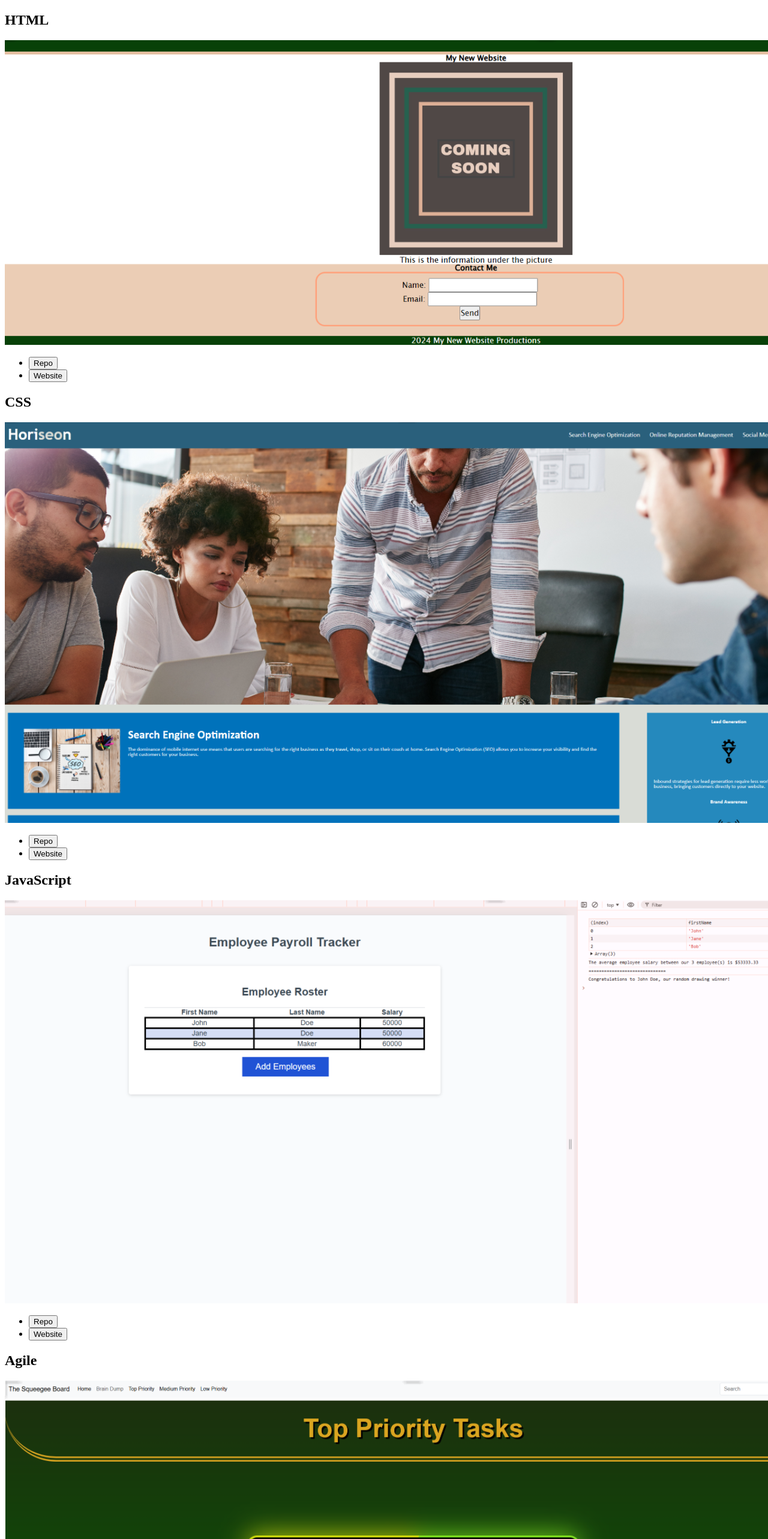
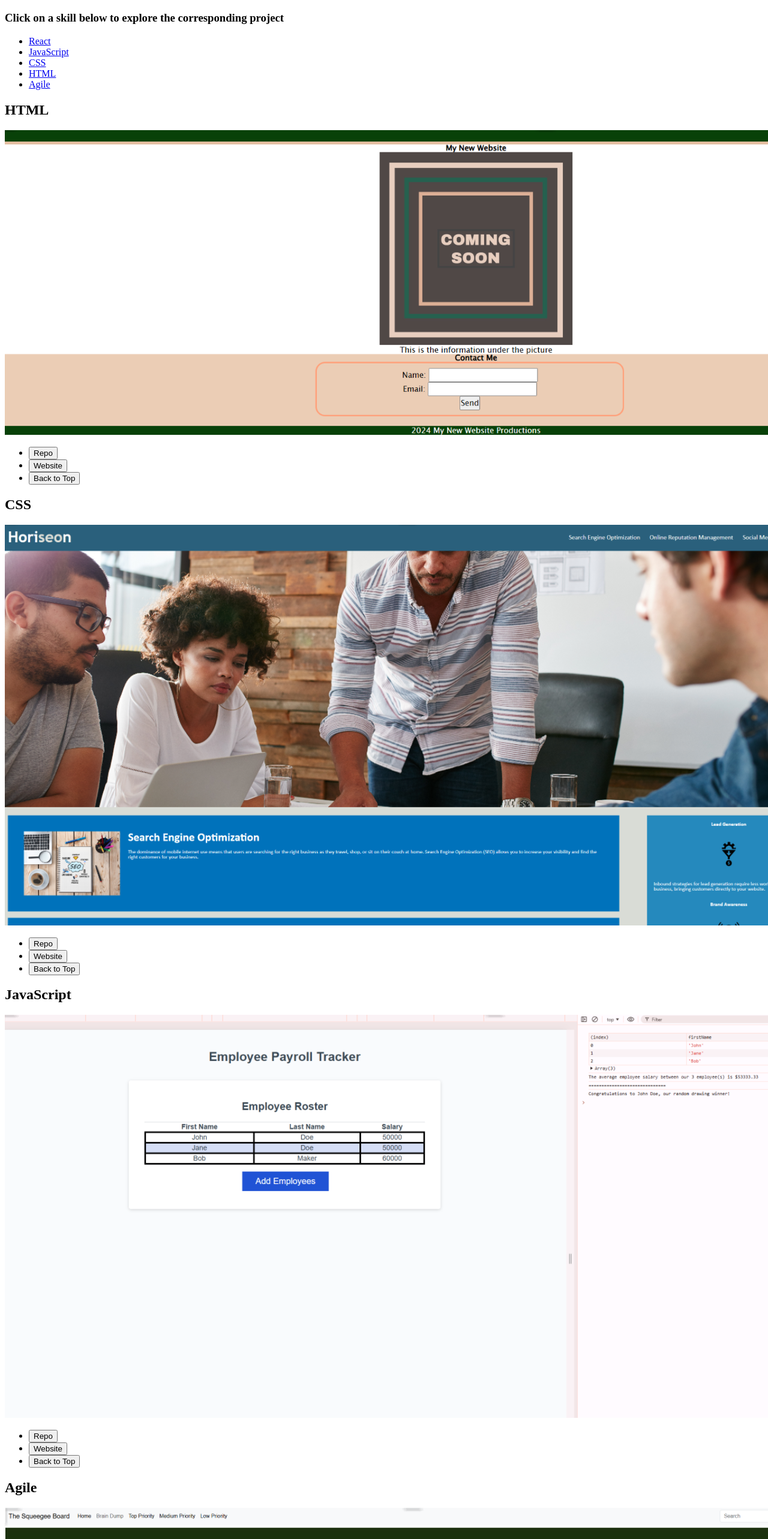
Before and after one commit to JasonBusenitz/portfolio2, a React (Vite) app: page / in a window 1280 px wide. Shown: the part 234-2800 px from the top of the page at 60% size. Built offline with nearby package versions, Linux system fonts and the light colour scheme.

Commit message:
Added links to projects and also back to skills

```diff
--- a/src/App.jsx
+++ b/src/App.jsx
@@ -9,8 +9,8 @@ function App() {
     <>
       <Intro />
       <Nav />
+      <Skills />
       <Projects />
-      <Skills />
     </>
   )
 }
--- a/src/components/project_components/agile.jsx
+++ b/src/components/project_components/agile.jsx
@@ -13,9 +13,10 @@ export default function Agile() {
         win.focus();
     }
 
+
     return (
         <>
-            <h2>
+            <h2 id="agileHeading">
                 Agile
             </h2>
             <a href="https://jasonbusenitz.github.io/task-tracker/top.html" target="_blank">
@@ -28,6 +29,11 @@ export default function Agile() {
                 <li>
                     <button onClick={() => openWebsite()}>Website</button>
                 </li>
+                <li>
+                    <a href="#skillsHeading">
+                        <button>Back to Top</button>
+                    </a>
+                </li>
             </ul>
         </>
     )
--- a/src/components/project_components/css.jsx
+++ b/src/components/project_components/css.jsx
@@ -16,7 +16,7 @@ export default function Css() {
 
     return (
         <>
-            <h2>
+            <h2 id="cssHeading">
                 CSS
             </h2>
             <a href="https://jasonbusenitz.github.io/code-refactor/" target="_blank">
@@ -29,6 +29,11 @@ export default function Css() {
                 <li>
                     <button onClick={() => openWebsite()}>Website</button>
                 </li>
+                <li>
+                    <a href="#skillsHeading">
+                        <button>Back to Top</button>
+                    </a>
+                </li>
             </ul>
         </>
     )
--- a/src/components/project_components/html.jsx
+++ b/src/components/project_components/html.jsx
@@ -15,7 +15,7 @@ export default function Html() {
 
     return (
         <>
-            <h2>
+            <h2 id="htmlHeading">
                 HTML
             </h2>
             <a href="https://jasonbusenitz.github.io/home_project/" target="_blank">
@@ -28,6 +28,11 @@ export default function Html() {
                 <li>
                     <button onClick={() => openWebsite()}>Website</button>
                 </li>
+                <li>
+                    <a href="#skillsHeading">
+                        <button>Back to Top</button>
+                    </a>
+                </li>
             </ul>
         </>
     )
--- a/src/components/project_components/javaScript.jsx
+++ b/src/components/project_components/javaScript.jsx
@@ -15,7 +15,7 @@ export default function JavaScript() {
 
     return (
         <>
-            <h2>
+            <h2 id="jsHeading">
                 JavaScript
             </h2>
             <a href="https://jasonbusenitz.github.io/employee-payroll-tracker/" target="_blank">
@@ -28,6 +28,11 @@ export default function JavaScript() {
                 <li>
                     <button onClick={() => openWebsite()}>Website</button>
                 </li>
+                <li>
+                    <a href="#skillsHeading">
+                        <button>Back to Top</button>
+                    </a>
+                </li>
             </ul>
         </>
     )
--- a/src/components/project_components/react.jsx
+++ b/src/components/project_components/react.jsx
@@ -10,13 +10,22 @@ export default function React() {
 
     return (
         <>
-            <h2>
+            <h2 id="reactHeader">
                 React
             </h2>
             <h3>
                 You are scrolling through one of my react projects right now.
             </h3>
-            <button onClick={() => openRepo()}>Repo</button>
+            <ul>
+                <li>
+                    <button onClick={() => openRepo()}>Repo</button>
+                </li>
+                <li>
+                    <a href="#skillsHeading">
+                        <button>Back to Top</button>
+                    </a>
+                </li>
+            </ul>
         </>
     )
 }
--- a/src/components/skills.jsx
+++ b/src/components/skills.jsx
@@ -1,24 +1,24 @@
 export default function Skills() {
     return (
         <>
-            <h3>
+            <h3 id="skillsHeading">
                 Click on a skill below to explore the corresponding project
             </h3>
             <ul>
                 <li>
-                    <a href="#">React</a>
+                    <a href="#reactHeader">React</a>
                 </li>
                 <li>
-                    <a href="#">JavaScript</a>
+                    <a href="#jsHeading">JavaScript</a>
                 </li>
                 <li>
-                    <a href="#">CSS</a>
+                    <a href="#cssHeading">CSS</a>
                 </li>
                 <li>
-                    <a href="#">HTML</a>
+                    <a href="#htmlHeading">HTML</a>
                 </li>
                 <li>
-                    <a href="#">Agile</a>
+                    <a href="#agileHeading">Agile</a>
                 </li>
             </ul>
         </>
```
